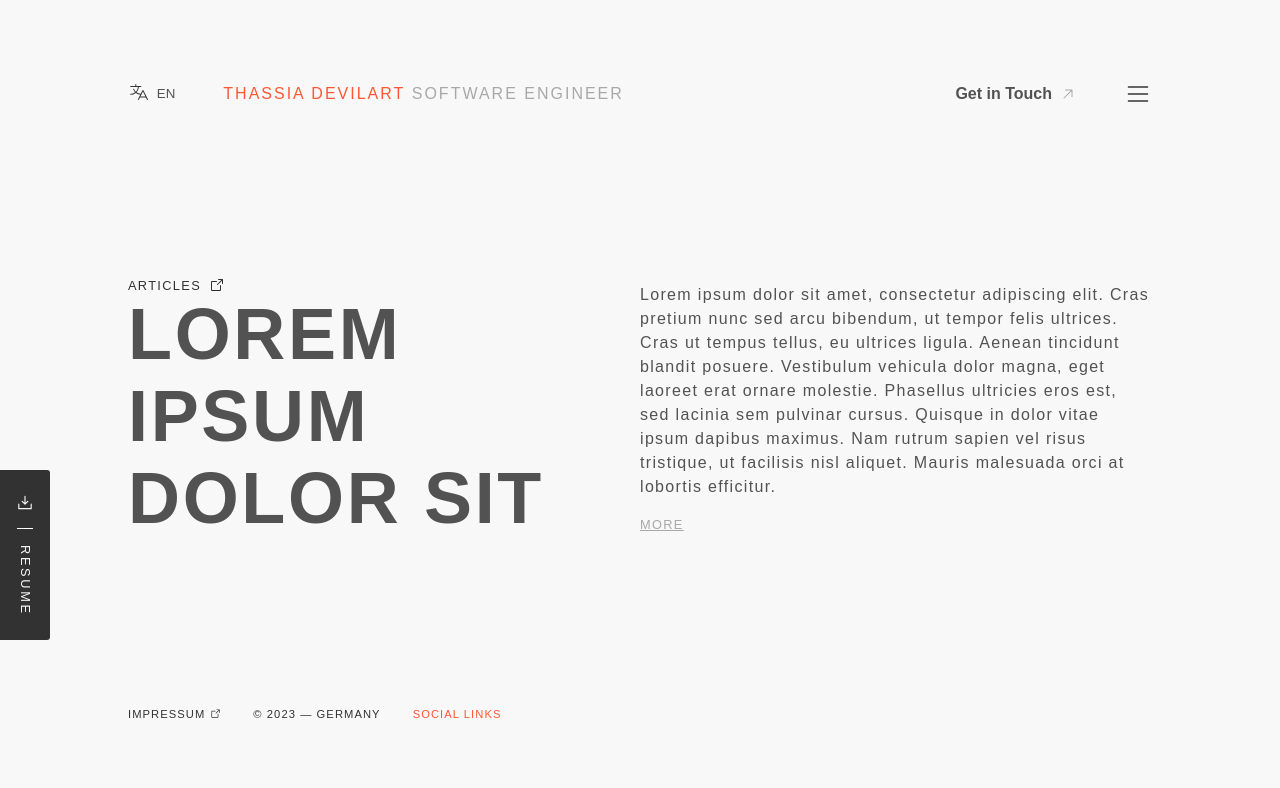
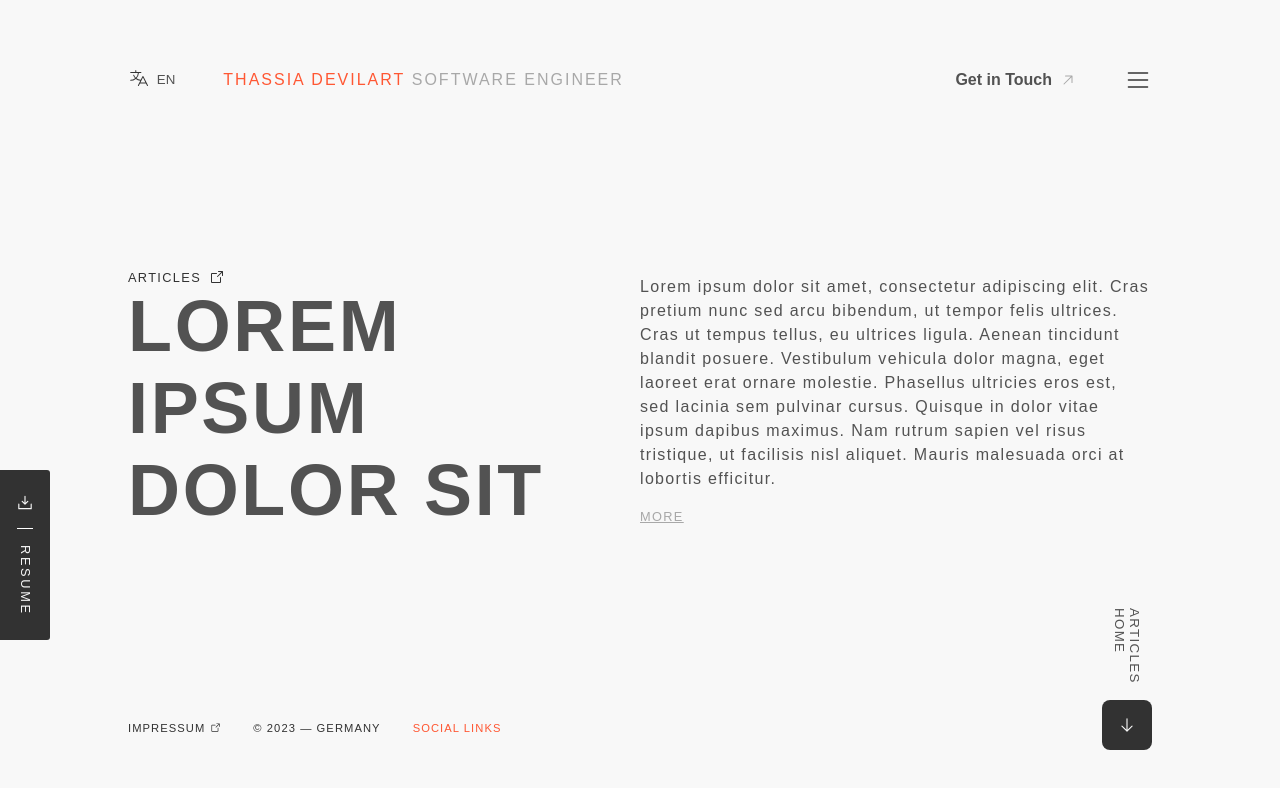
Before and after one commit to thassiadevilart/personal-website, a React (Vite) app: page / in a window 1280 px wide. Shown: the top 788 px of the page. Built offline with nearby package versions, Linux system fonts and the light colour scheme.

Commit message:
feat: create pagination

```diff
--- /dev/null
+++ b/src/components/AboutMe.jsx
@@ -0,0 +1,20 @@
+import styles from './AboutMe.module.css'
+import img from '../assets/img/aboutMeImg.png'
+
+export function AboutMe(props){
+    return(
+        <section ref={props.refProp} className={styles.aboutMe}>
+
+            <img src={img} alt="" />
+            <p>
+                Lorem ipsum, dolor sit amet consectetur adipisicing elit. Nulla officiis eos nihil voluptates, obcaecati modi magni in aliquid sit ea est illo officia, eveniet aspernatur dolore non magnam, sapiente alias!
+                Lorem ipsum dolor sit amet, consectetur adipiscing elit. Cras pretium nunc sed arcu bibendum, ut tempor felis ultrices. Cras ut tempus tellus, eu ultrices ligula.
+                <br /> <br />
+                Aenean tincidunt blandit posuere. Vestibulum vehicula dolor magna, eget laoreet erat ornare molestie. Phasellus ultricies eros est, sed lacinia sem pulvinar cursus. Quisque in dolor vitae ipsum dapibus maximus. Nam rutrum sapien vel risus tristique, ut facilisis nisl aliquet. Mauris malesuada orci at lobortis efficitur.
+                Lorem ipsum, dolor sit amet consectetur adipisicing elit. Nulla officiis eos nihil voluptates, obcaecati modi magni in aliquid sit ea est illo officia, eveniet aspernatur dolore non magnam, sapiente alias!
+                <br /> <br />
+                Lorem ipsum dolor sit amet, consectetur adipiscing elit. Cras pretium nunc sed arcu bibendum, ut tempor felis ultrices. Cras ut tempus tellus, eu ultrices ligula.
+            </p>
+        </section>
+    )
+}
--- /dev/null
+++ b/src/components/AboutMe.module.css
@@ -0,0 +1,18 @@
+.aboutMe{
+    height: 100vh;
+    width: 75%;
+
+    display: flex;
+    align-items: center;
+    justify-content: space-between;
+    margin: auto;
+
+    color: var(--color-gray-medium);
+
+    p{
+        font-size: 1rem;
+        letter-spacing: 1pt;
+        line-height: 1.5rem;
+        margin-left: 3rem;
+    }
+}
--- a/src/components/App.jsx
+++ b/src/components/App.jsx
@@ -2,23 +2,52 @@ import styles from './App.module.css'
 import { Header } from './Header'
 import { Footer } from './Footer'
 import { Articles } from './Articles'
+import {GetInTouch} from './GetInTouch'
 import { ButtonDownloadCV } from './ButtonDownloadCV'
+import { useRef } from 'react'
+import { AboutMe } from './AboutMe'
 
 export function App(){
+
+    let currentPage = 0
+
+    const articlesRef = useRef()
+    const aboutMeRef = useRef()
+    const getInTouchRef = useRef()
+
+    const pagesRefs=[
+        articlesRef,
+        aboutMeRef,
+        getInTouchRef
+    ]
+
+    function scrollDown(){
+        if (currentPage < pagesRefs.length-1 ) {
+            currentPage += 1
+        } else {
+            currentPage = 0
+        }
+
+        pagesRefs[currentPage].current.scrollIntoView({behavior:'smooth'})
+        console.log(currentPage)
+    }
+
     return(
         <main className={styles.pageContentWrapper} >
             <ButtonDownloadCV />
 
-            <header>
-                <Header />
+            <header className={styles.Header}>
+                <Header/>
             </header>
 
             <section className={styles.mainContent}>
-                <Articles/>
+                <Articles refProp={articlesRef} />
+                <AboutMe refProp={aboutMeRef}/>
+                <GetInTouch refProp={getInTouchRef} />
             </section>
 
             <footer className={styles.Footer}>
-                <Footer />
+                <Footer scrollDownProp={scrollDown} />
             </footer>
         </main>
     )
--- a/src/components/App.module.css
+++ b/src/components/App.module.css
@@ -7,11 +7,29 @@
     flex-direction: column;
     justify-content: space-between;
 
-    padding: 4rem 0 4rem 0;
+    overflow: hidden;
 }
 
 .Footer{
-    display: flex;
-    align-items: end;
-    justify-content: space-between;
+    width: 80%;
+
+    position: fixed;
+    bottom: 0;
+    left: 50%;
+    transform: translate(-50%, 0);
+    padding-bottom: 50px;
+
+    background: var(--color-primary-bg);
 }
+
+.Header{
+    width: 80%;
+
+    position: fixed;
+    top: 0;
+    left: 50%;
+    transform: translate(-50%, 0);
+    padding-top: 50px;
+
+    background: var(--color-primary-bg);
+}
--- a/src/components/Articles.jsx
+++ b/src/components/Articles.jsx
@@ -1,9 +1,9 @@
 import styles from './Articles.module.css';
 import{ArrowSquareOut} from "@phosphor-icons/react";
 
-export function Articles(){
+export function Articles(props){
     return (
-        <article className={styles.articlesWrapper} >
+        <section ref={props.refProp} className={styles.sectionWrapper} >
             <div className={styles.firstColumn} >
                 <a href="">
                     Articles
@@ -17,6 +17,6 @@ export function Articles(){
 
                 <a href="">More</a>
             </div>
-        </article>
+        </section>
     )
 }
--- a/src/components/Articles.module.css
+++ b/src/components/Articles.module.css
@@ -1,8 +1,10 @@
-.articlesWrapper{
+.sectionWrapper{
     display: flex;
     align-items: center;
     justify-content: space-between;
     flex-wrap: wrap;
+
+    height: 100vh;
 }
 
 .firstColumn{
--- a/src/components/Footer.jsx
+++ b/src/components/Footer.jsx
@@ -1,7 +1,7 @@
 import styles from './Footer.module.css'
-import { ArrowSquareOut} from "@phosphor-icons/react";
+import { ArrowSquareOut, ArrowDown} from "@phosphor-icons/react";
 
-export function Footer(){
+export function Footer(props){
     return(
         <footer className={styles.Footer}>
             <div className={styles.FooterImpressum}>
@@ -34,6 +34,11 @@ export function Footer(){
                     </a>
                 </div>
             </div>
+
+            <button onClick={props.scrollDownProp} className={styles.scrollButton} >
+                <span>Home <br /> Articles</span>
+                <ArrowDown size={20} />
+            </button>
         </footer>
     )
 }
--- a/src/components/Footer.module.css
+++ b/src/components/Footer.module.css
@@ -25,7 +25,6 @@
         color: var(--color-gray-dark);
 
         cursor: pointer;
-
 
         &:hover{
             opacity: 80%;
@@ -99,6 +98,41 @@
     }
 }
 
+.scrollButton{
+    display: flex;
+    flex-direction: column;
+    align-items: center;
+    justify-content: center;
+    gap: 1rem;
+
+    background: transparent;
+    border: none;
+
+    position: absolute;
+    right: 0;
+    bottom: 50px;
+
+    cursor: pointer;
+
+    span{
+        writing-mode: vertical-lr;
+        letter-spacing: 1pt;
+        font-weight: 500;
+        text-transform: uppercase;text-align: left;
+
+        color: var(--color-gray-medium);
+    }
+
+    :last-child{
+        width: 50px;
+        height: 50px;
+        background: var(--color-gray-dark);
+        color: var(--color-primary-bg);
+        padding: 1rem;
+        border-radius: 0.5rem;
+    }
+}
+
 @media only screen and (max-width: 911px){
 
     .Footer{
--- a/src/components/GetInTouch.jsx
+++ b/src/components/GetInTouch.jsx
@@ -2,9 +2,9 @@ import styles from "./GetInTouch.module.css"
 import { PaperPlaneRight, MapPin, Phone} from "@phosphor-icons/react";
 
 
-export function GetInTouch(){
+export function GetInTouch(props){
     return(
-        <div className={styles.GetInTouchWrapper}>
+        <div ref={props.refProp} className={styles.GetInTouchWrapper}>
             <form className={styles.firstColumn} action="">
                 <fieldset>
                     <legend>Send a Mensage</legend>
--- a/src/components/GetInTouch.module.css
+++ b/src/components/GetInTouch.module.css
@@ -1,4 +1,6 @@
 .GetInTouchWrapper{
+    height: 100vh;
+
     display: flex;
     align-items: center;
     justify-content: space-between;
```
Also changed, not shown: src/assets/img/aboutMeImg.png (added).
